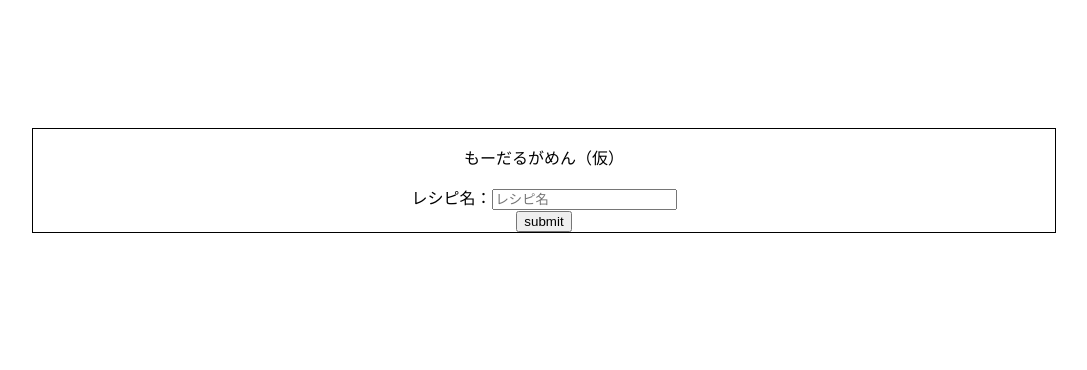
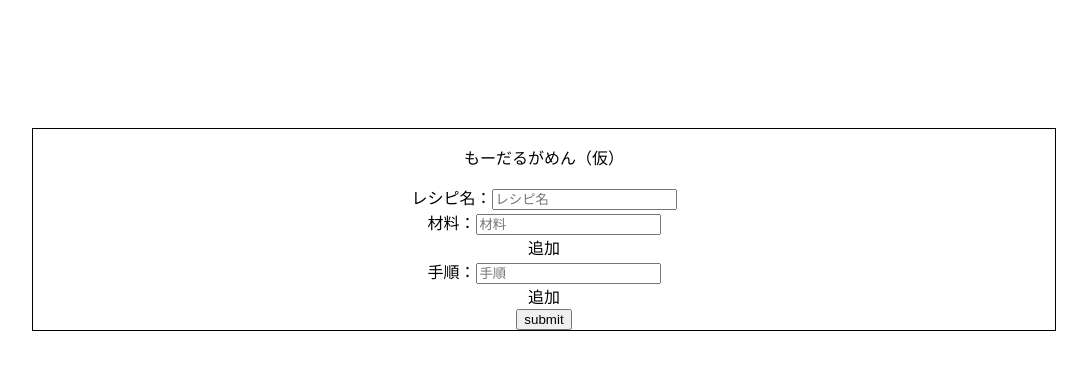
Before and after one commit to akiR1119/kantan-recipe-front, a React (Create React App) app: page / in a window 1280 px wide. Shown: the top 370 px of the page, without its empty margins (96-1183 px from the left). Built offline with nearby package versions, Linux system fonts and the light colour scheme.

Commit message:
レシピデータをApp.tsxのstateに格納できるようにした。(まだ表示はできない)

```diff
--- a/src/App.tsx
+++ b/src/App.tsx
@@ -6,7 +6,7 @@ import { Recipe } from "./Recipe";
 function App() {
   const [recipeList, setRecipeList] = useState([] as Recipe[]);
 
-  const handleRecipeAdd = (newRecipe: Recipe, recipeList: Recipe[]) => {
+  const handleRecipeAdd = (newRecipe: Recipe) => {
     console.log("handleRecipeAdd");
     const newRecipeList = [...recipeList, newRecipe];
     console.log(newRecipeList);
--- /dev/null
+++ b/src/IngredientRow.tsx
@@ -0,0 +1,51 @@
+import { useRef } from "react";
+
+type Ingredient = {
+  id: number;
+  name: string;
+};
+//材料追加ボタンを実装する。追加ボタンを押すと新しいフォームが出る。
+//削除ボタンを実装する。削除ボタンを押すとその材料は削除される。
+//追加ボタン、削除ボタンが押されるとingredientArrayが変更される。
+
+type IngredientProps = {
+  ingredientArray: Ingredient[];
+  AddIngredient: (i: string) => void;
+  DeleteIngredient: () => void;
+};
+
+const IngredientRow = (props: IngredientProps) => {
+  const ingredientRef = useRef<HTMLInputElement>(null);
+
+  const ingredients = props.ingredientArray.map((ing) => {
+    return (
+      <div className="ingredient-row" key={ing.id}>
+        {ing.name}
+      </div>
+    );
+  });
+
+  const AddIngredient = () => {
+    const newIngredientName = ingredientRef.current!.value;
+    props.AddIngredient(newIngredientName);
+  };
+
+  return (
+    <div className="ingredient-area">
+      材料：
+      {ingredients}
+      <input
+        type="text"
+        name="ingredient-input"
+        className="ingredients-input"
+        placeholder="材料"
+        ref={ingredientRef}
+      />
+      <div className="ingredient-submit" onClick={AddIngredient}>
+        追加
+      </div>
+    </div>
+  );
+};
+
+export default IngredientRow;
--- a/src/RecipeNameForm.tsx
+++ /dev/null
@@ -1,23 +0,0 @@
-import React from "react";
-
-type RecipeNameProps = {
-  recipeName: string;
-  recipeNameRef: any;
-};
-
-const RecipeNameForm = (props: RecipeNameProps) => {
-  return (
-    <div>
-      <label htmlFor="recipe-name">レシピ名：</label>
-      <input
-        className="recipe-name-input"
-        type="text"
-        name="recipe-name"
-        placeholder="レシピ名"
-        ref={props.recipeNameRef}
-      />
-    </div>
-  );
-};
-
-export default RecipeNameForm;
--- a/src/SubmitRecipeModal.tsx
+++ b/src/SubmitRecipeModal.tsx
@@ -1,5 +1,6 @@
 import React, { useState, useRef } from "react";
-import RecipeName from "./RecipeNameForm";
+import IngredientRow from "./IngredientRow";
+import ProcessRow from "./processRow";
 import SubmitButton from "./SubmitButton";
 
 import { Recipe } from "./Recipe";
@@ -8,29 +9,111 @@ import "./modal.css";
 
 type SubmitRecipeModalProps = {
   recipeList: Recipe[];
-  onRecipeAdd: (newRecipe: Recipe, recipeList: Recipe[]) => void;
+  onRecipeAdd: (newRecipe: Recipe) => void;
+};
+
+type Ingredient = {
+  id: number;
+  name: string;
+};
+
+type Process = {
+  id: number;
+  name: string;
 };
 
 const SubmitRecipeModal = (props: SubmitRecipeModalProps) => {
   const [recipeName, setRecipeName] = useState("");
+  const [ingredientArray, setIngredientArray] = useState([] as Ingredient[]);
+  const [processArray, setProcessArray] = useState([] as Process[]);
   const recipeNameRef = useRef<HTMLInputElement>(null);
 
   const handleSubmitClick = () => {
     //submitが押されると、recipeの各要素を取得して整形し新しいrecipeを作る。新しいRecipeを渡してトップのhandleRecipeAddを起動する。そしてrecipeListに新しいrecipeを追加する処理を行う。
     const newRecipeName = recipeNameRef.current!.value;
+    const newIngredient = ingredientArray.map((i) => {
+      return i.name;
+    });
+    const newProcess = processArray.map((p) => {
+      return p.name;
+    });
     const newRecipe: Recipe = {
       id: Date.now(),
       recipeName: newRecipeName,
-      ingredient: ["kari"],
-      process: ["kari"],
+      ingredient: newIngredient,
+      process: newProcess,
     };
-    props.onRecipeAdd(newRecipe, props.recipeList);
+    props.onRecipeAdd(newRecipe);
   };
+
+  const handleIngredientAdd = (newIngredientName: string) => {
+    console.log(ingredientArray);
+    let newId = 0;
+    if (ingredientArray.length !== 0) {
+      newId =
+        Math.max.apply(
+          null,
+          ingredientArray.map((i) => {
+            return Number(i.id);
+          })
+        ) + 1;
+    } else {
+      newId = 1;
+    }
+    const newIngredientArray = [
+      ...ingredientArray,
+      { id: newId, name: newIngredientName },
+    ];
+    setIngredientArray(newIngredientArray);
+  };
+
+  const handleIngredientDelete = () => {};
+
+  const handleProcessAdd = (newProcessName: string) => {
+    let newId = 0;
+    if (processArray.length !== 0) {
+      newId =
+        Math.max.apply(
+          null,
+          processArray.map((i) => {
+            return Number(i.id);
+          })
+        ) + 1;
+    } else {
+      newId = 1;
+    }
+    const newProcessArray = [
+      ...processArray,
+      { id: newId, name: newProcessName },
+    ];
+    setProcessArray(newProcessArray);
+  };
+
+  const handleProcessDelete = () => {};
 
   return (
     <div className="modal-kari">
       <p>もーだるがめん（仮）</p>
-      <RecipeName recipeName={recipeName} recipeNameRef={recipeNameRef} />
+      <div className="recipe-name">
+        <label htmlFor="recipe-name">レシピ名：</label>
+        <input
+          className="recipe-name-input"
+          type="text"
+          name="recipe-name"
+          placeholder="レシピ名"
+          ref={recipeNameRef}
+        />
+      </div>
+      <IngredientRow
+        ingredientArray={ingredientArray}
+        AddIngredient={handleIngredientAdd}
+        DeleteIngredient={handleIngredientDelete}
+      />
+      <ProcessRow
+        processArray={processArray}
+        AddProcess={handleProcessAdd}
+        DeleteProcess={handleProcessDelete}
+      />
       <SubmitButton onSubmitClick={handleSubmitClick} />
     </div>
   );
--- /dev/null
+++ b/src/processRow.tsx
@@ -0,0 +1,48 @@
+import { useRef } from "react";
+
+type Process = {
+  id: number;
+  name: string;
+};
+
+type ProcessProps = {
+  processArray: Process[];
+  AddProcess: (p: string) => void;
+  DeleteProcess: () => void;
+};
+
+const ProcessRow = (props: ProcessProps) => {
+  const processRef = useRef<HTMLInputElement>(null);
+
+  const ingredients = props.processArray.map((pro) => {
+    return (
+      <div className="process-row" key={pro.id}>
+        {pro.name}
+      </div>
+    );
+  });
+
+  const AddProcess = () => {
+    const newProcessName = processRef.current!.value;
+    props.AddProcess(newProcessName);
+  };
+
+  return (
+    <div className="process-area">
+      手順：
+      {ingredients}
+      <input
+        type="text"
+        name="process-input"
+        className="process-input"
+        placeholder="手順"
+        ref={processRef}
+      />
+      <div className="process-submit" onClick={AddProcess}>
+        追加
+      </div>
+    </div>
+  );
+};
+
+export default ProcessRow;
```
